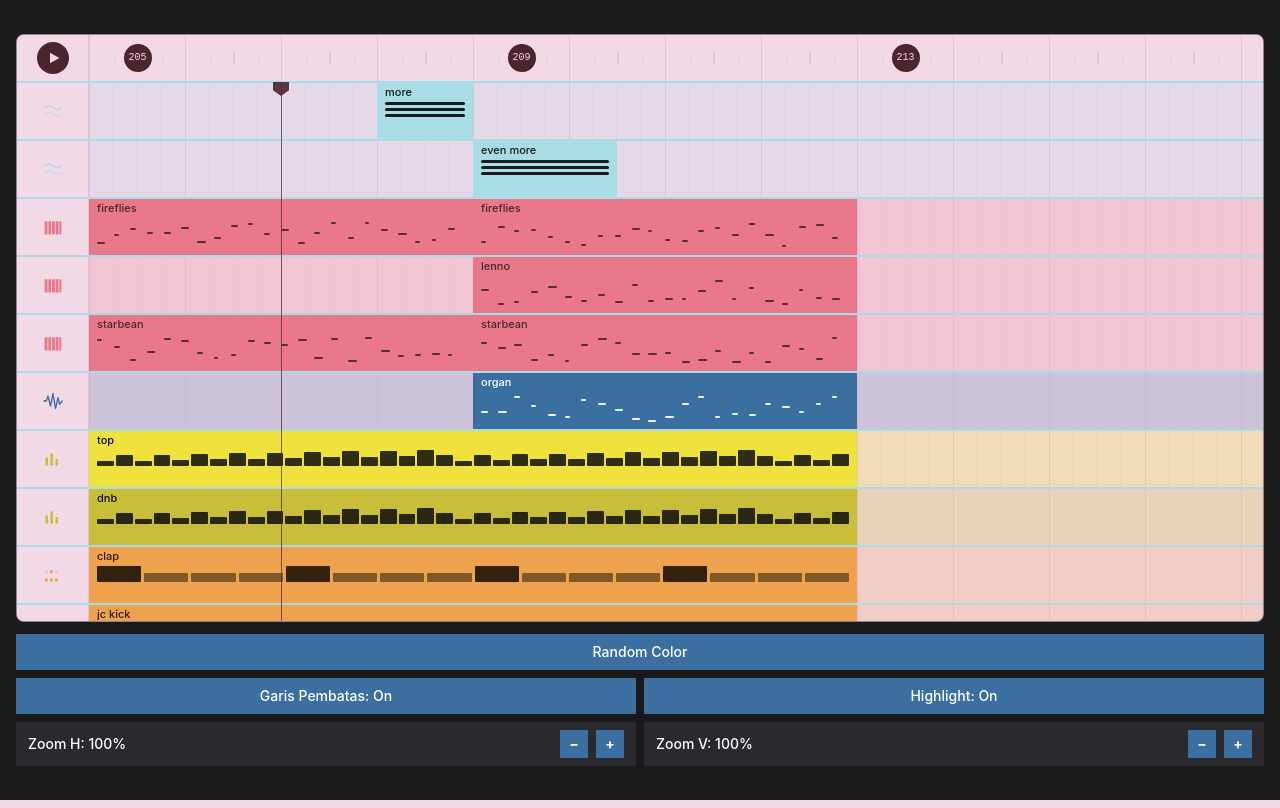
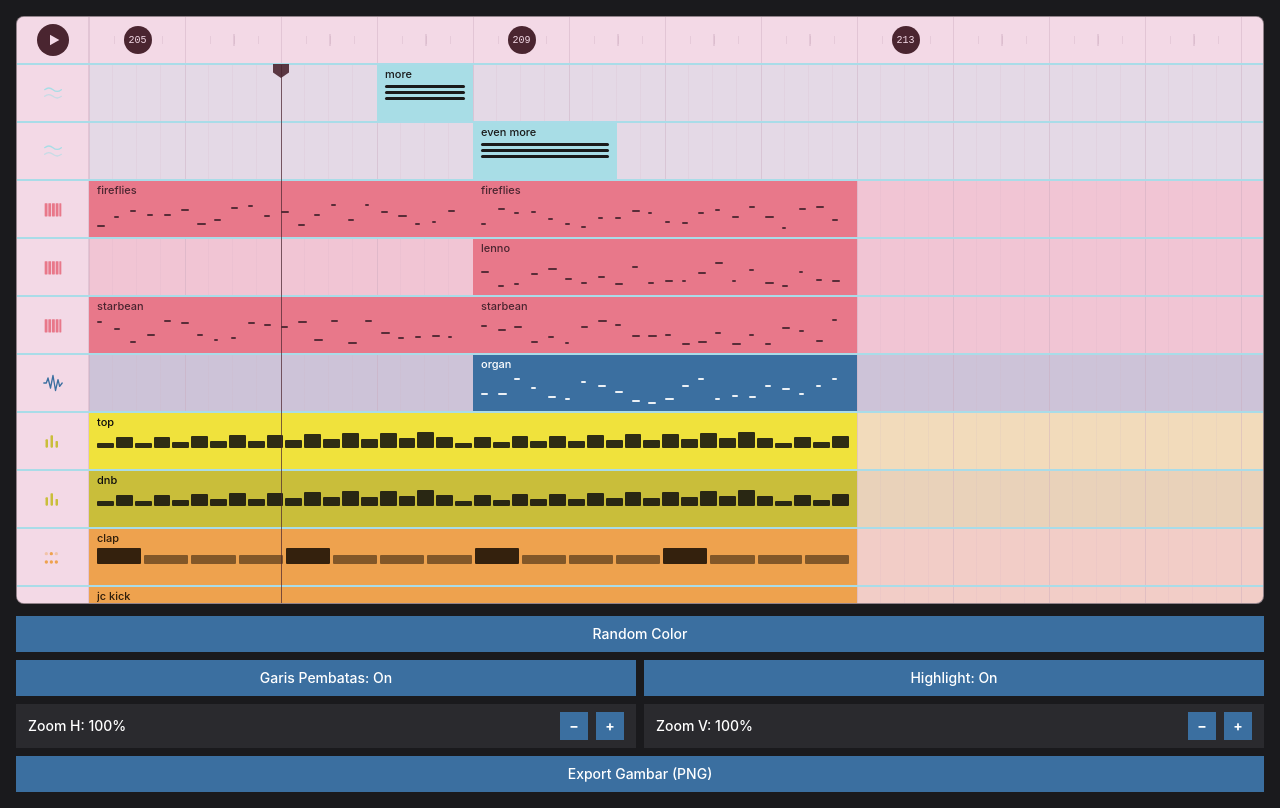
Before and after one commit to xe986232-ai/flatdaw, a React (Vite) app: page / in a window 1280 px wide. Built offline with nearby package versions, Linux system fonts and the light colour scheme.

Commit message:
Tambah tombol Export Gambar (PNG) dari canvas

```diff
--- a/package.json
+++ b/package.json
@@ -10,6 +10,7 @@
     "preview": "vite preview"
   },
   "dependencies": {
+    "html-to-image": "^1.11.13",
     "react": "^19.2.8",
     "react-dom": "^19.2.8"
   },
--- a/src/App.tsx
+++ b/src/App.tsx
@@ -1,4 +1,5 @@
 import { useEffect, useRef, useState } from 'react'
+import { toPng } from 'html-to-image'
 import { RulerBar } from './components/RulerBar'
 import { TrackRow } from './components/TrackRow'
 import { AutomationLane } from './components/AutomationLane'
@@ -22,6 +23,8 @@ const ZOOM_STEP = 0.2
 
 export default function App() {
   const scrollRef = useRef<HTMLDivElement>(null)
+  const canvasBoxRef = useRef<HTMLDivElement>(null)
+  const [isExporting, setIsExporting] = useState(false)
   const [playheadBar, setPlayheadBar] = useState(207)
   const [trackList, setTrackList] = useState(tracks)
   const [trackColors, setTrackColors] = useState<Record<string, FlatColor>>({})
@@ -159,6 +162,27 @@ export default function App() {
     })
   }
 
+  // Export the visible canvas box as a PNG. Note: WebCodecs (VideoEncoder/
+  // AudioEncoder) only deals with video/audio frames — there's no browser
+  // ImageEncoder for still PNG/JPEG export, so rasterizing the DOM to a
+  // bitmap (via html-to-image, which draws into a <canvas> under the hood)
+  // and downloading that is the standard/correct approach for a still image.
+  const handleExportImage = async () => {
+    if (!canvasBoxRef.current || isExporting) return
+    setIsExporting(true)
+    try {
+      const dataUrl = await toPng(canvasBoxRef.current, { pixelRatio: 2, cacheBust: true })
+      const link = document.createElement('a')
+      link.download = `flatdaw-export-${Date.now()}.png`
+      link.href = dataUrl
+      link.click()
+    } catch (err) {
+      console.error('Export gambar gagal:', err)
+    } finally {
+      setIsExporting(false)
+    }
+  }
+
   const handleZoomH = (delta: number) => {
     setHZoom((v) => Math.min(H_ZOOM_MAX, Math.max(H_ZOOM_MIN, Math.round((v + delta) * 100) / 100)))
   }
@@ -270,7 +294,7 @@ export default function App() {
   return (
     <div className="flex min-h-dvh flex-col items-center justify-center gap-3 bg-[#1a1a1d] p-4">
       {/* Landscape canvas — fixed 2292x1080, holds the whole playlist/arrangement view */}
-      <div className="flex aspect-[2292/1080] w-full max-w-[2292px] flex-col overflow-hidden rounded-lg border border-black/40 bg-surface-base text-track-melodic-ink">
+      <div ref={canvasBoxRef} className="flex aspect-[2292/1080] w-full max-w-[2292px] flex-col overflow-hidden rounded-lg border border-black/40 bg-surface-base text-track-melodic-ink">
         <div ref={scrollRef} className="relative min-h-0 flex-1 overflow-auto">
           <RulerBar startBar={TIMELINE_START} endBar={TIMELINE_END} barWidth={barWidth} labelWidth={LABEL_WIDTH} />
 
@@ -385,6 +409,15 @@ export default function App() {
             </button>
           </div>
         </div>
+
+        <button
+          type="button"
+          onClick={handleExportImage}
+          disabled={isExporting}
+          className="bg-track-accent px-4 py-2 text-sm font-medium text-white disabled:opacity-50"
+        >
+          {isExporting ? 'Mengekspor…' : 'Export Gambar (PNG)'}
+        </button>
       </div>
     </div>
   )
```
Also changed, not shown: 1 other file (tests, documents, lock files or other folders).
